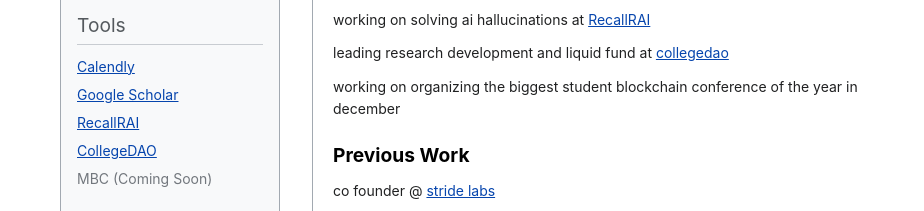
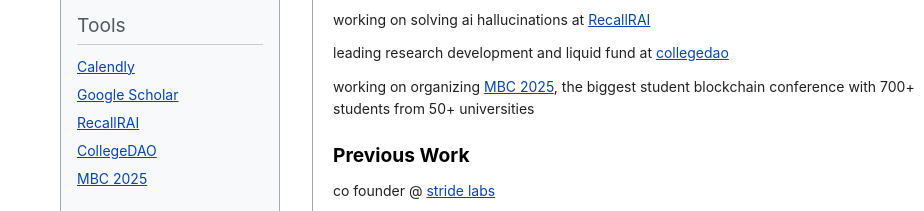
Before and after one commit to rishi1123d/rishi.wiki., a plain HTML site: page index.html in a window 1280 px wide. Shown: the part 292-503 px from the top of the page, 0-924 px from the left. Drawn offline with Linux system fonts and the light colour scheme.

Commit message:
new links

```diff
--- a/index.html
+++ b/index.html
@@ -43,7 +43,7 @@
                     <li><a href="https://scholar.google.com/citations?user=FZc7hOoAAAAJ&hl=en" target="_blank">Google Scholar</a></li>
                     <li><a href="https://recallrai.com/" target="_blank">RecallRAI</a></li>
                     <li><a href="https://collegedao.io/" target="_blank">CollegeDAO</a></li>
-                    <li><a href="#" class="disabled">MBC (Coming Soon)</a></li>
+                    <li><a href="https://www.midwestblockchain.org/" target="_blank">MBC 2025</a></li>
                 </ul>
             </div>
 
@@ -96,7 +96,7 @@
                     <p>building & shipping cool stuff</p>
                     <p>working on solving ai hallucinations at <a href="https://recallrai.com/" target="_blank">RecallRAI</a></p>
                     <p>leading research development and liquid fund at <a href="https://collegedao.io/">collegedao</a></p>
-                    <p>working on organizing the biggest student blockchain conference of the year in december</p>
+                    <p>working on organizing <a href="https://www.midwestblockchain.org/" target="_blank">MBC 2025</a>, the biggest student blockchain conference with 700+ students from 50+ universities</p>
                 </section>
 
                 <section id="previous">
--- a/script.js
+++ b/script.js
@@ -132,7 +132,7 @@ function changeLanguage(langCode) {
     currentParagraphs[0].textContent = translation.building;
     currentParagraphs[1].innerHTML = `${translation.ai_work} <a href="https://recallrai.com/" target="_blank">RecallRAI</a>`;
     currentParagraphs[2].innerHTML = `${translation.college_dao} <a href="https://collegedao.io/" target="_blank">collegedao</a>`;
-    currentParagraphs[3].textContent = translation.conference;
+    currentParagraphs[3].innerHTML = `${translation.conference} <a href="https://www.midwestblockchain.org/" target="_blank">midwestblockchain.org</a>`;
 
     // Update previous work section
     const previousWork = document.querySelector('#previous');
@@ -170,7 +170,7 @@ const translations = {
         'building': 'building & shipping cool stuff',
         'ai_work': 'working on solving ai hallucinations at',
         'college_dao': 'leading research development and liquid fund at',
-        'conference': 'working on organizing the biggest student blockchain conference of the year in december',
+        'conference': 'working on organizing MBC 2025, the biggest student blockchain conference with 700+ students from 50+ universities',
         'previous_work': 'Previous Work',
         'stride_founder': 'co founder @',
         'stride_desc1': 'made custom orthothic insoles in one click instead of taking up to 4 hours per insole design',
@@ -206,7 +206,7 @@ const translations = {
         'building': 'construyendo y lanzando cosas increíbles',
         'ai_work': 'trabajando en resolver alucinaciones de IA en RecallRAI',
         'college_dao': 'dirigiendo el desarrollo de investigación y fondo líquido en collegedao',
-        'conference': 'organizando la conferencia de blockchain estudiantil más grande del año en diciembre',
+        'conference': 'organizando MBC 2025, la conferencia de blockchain estudiantil más grande con 700+ estudiantes de 50+ universidades',
         'previous_work': 'Trabajo Anterior',
         'stride_founder': 'cofundador @ stride labs',
         'stride_desc1': 'creación de plantillas ortopédicas personalizadas con un clic en lugar de tomar hasta 4 horas por diseño',
@@ -239,7 +239,7 @@ const translations = {
         'building': 'construction et lancement de projets cool',
         'ai_work': 'travaille sur la résolution des hallucinations d\'IA chez RecallRAI',
         'college_dao': 'direction du développement de la recherche et du fonds liquide chez collegedao',
-        'conference': 'organisation de la plus grande conférence étudiante sur la blockchain de l\'année en décembre',
+        'conference': 'organisation de MBC 2025, la plus grande conférence étudiante sur la blockchain avec 700+ étudiants de 50+ universités',
         'previous_work': 'Expérience Précédente',
         'stride_founder': 'co-fondateur @ stride labs',
         'stride_desc1': 'création de semelles orthopédiques personnalisées en un clic au lieu de prendre jusqu\'à 4 heures par conception',
@@ -272,7 +272,7 @@ const translations = {
         'building': 'baue und liefere coole Sachen',
         'ai_work': 'arbeite an der Lösung von KI-Halluzinationen bei RecallRAI',
         'college_dao': 'leite Forschungsentwicklung und Liquid Fund bei collegedao',
-        'conference': 'organisiere die größte studentische Blockchain-Konferenz des Jahres im Dezember',
+        'conference': 'organisiere MBC 2025, die größte studentische Blockchain-Konferenz mit 700+ Studenten aus 50+ Universitäten',
         'previous_work': 'Frühere Arbeit',
         'stride_founder': 'Mitgründer @ stride labs',
         'stride_desc1': 'Erstellung maßgeschneiderter orthopädischer Einlagen mit einem Klick statt bis zu 4 Stunden pro Design',
@@ -305,7 +305,7 @@ const translations = {
         'building': 'कूल चीजें बना और लॉन्च कर रहा हूं',
         'ai_work': 'RecallRAI में AI हैलुसिनेशन्स को सुलझाने पर काम कर रहा हूं',
         'college_dao': 'collegedao में रिसर्च डेवलपमेंट और लिक्विड फंड का नेतृत्व कर रहा हूं',
-        'conference': 'दिसंबर में साल की सबसे बड़ी स्टूडेंट ब्लॉकचेन कॉन्फ्रेंस का आयोजन कर रहा हूं',
+        'conference': 'MBC 2025 का आयोजन कर रहा हूं, 50+ विश्वविद्यालयों के 700+ छात्रों के साथ साल की सबसे बड़ी छात्र ब्लॉकचेन कॉन्फ्रेंस',
         'previous_work': 'पिछला काम',
         'stride_founder': 'सह-संस्थापक @ stride labs',
         'stride_desc1': 'कस्टम ऑर्थोटिक इनसोल को एक क्लिक में बनाना जो पहले 4 घंटे तक लेता था',
@@ -338,7 +338,7 @@ const translations = {
         'building': '构建和发布很酷的东西',
         'ai_work': '在 RecallRAI 解决 AI 幻觉问题',
         'college_dao': '在 collegedao 领导研究开发和流动基金',
-        'conference': '组织今年十二月最大的学生区块链会议',
+        'conference': '正在组织 MBC 2025，这是最大的学生区块链会议，有来自 50 多所大学的 700 多名学生',
         'previous_work': '以往工作',
         'stride_founder': '联合创始人 @ stride labs',
         'stride_desc1': '一键制作定制矫形鞋垫，而不是每个设计需要4小时',
@@ -371,7 +371,7 @@ const translations = {
         'building': '構建和發布很酷的東西',
         'ai_work': '在 RecallRAI 解決 AI 幻覺問題',
         'college_dao': '在 collegedao 領導研究開發和流動基金',
-        'conference': '組織今年十二月最大的學生區塊鏈會議',
+        'conference': '正在組織 MBC 2025，這是最大的學生區塊鏈會議，有來自 50 多所大學的 700 多名學生',
         'previous_work': '以往工作',
         'stride_founder': '聯合創始人 @ stride labs',
         'stride_desc1': '一鍵製作定制矯正鞋墊，而不是每個設計需要4小時',
@@ -404,7 +404,7 @@ const translations = {
         'building': 'بناء وإطلاق أشياء رائعة',
         'ai_work': 'العمل على حل هلوسات الذكاء الاصطناعي في RecallRAI',
         'college_dao': 'قيادة تطوير البحث والصندوق السائل في collegedao',
-        'conference': 'تنظيم أكبر مؤتمر طلابي للبلوكتشين هذا العام في ديسمبر',
+        'conference': 'تنظيم MBC 2025، أكبر مؤتمر طلابي للبلوكتشين مع أكثر من 700 طالب من أكثر من 50 جامعة',
         'previous_work': 'العمل السابق',
         'stride_founder': 'المؤسس المشارك @ stride labs',
         'stride_desc1': 'صنع نعال تقويمية مخصصة بنقرة واحدة بدلاً من استغراق ما يصل إلى 4 ساعات لكل تصميم',
@@ -437,7 +437,7 @@ const translations = {
         'building': '멋진 것들을 만들고 배포합니다',
         'ai_work': 'RecallRAI에서 AI 환각 현상을 해결하는 작업 중',
         'college_dao': 'collegedao에서 연구 개발과 유동 자금을 이끌고 있습니다',
-        'conference': '12월에 올해 최대의 학생 블록체인 컨퍼런스를 조직 중',
+        'conference': '50개 이상의 대학에서 700명 이상의 학생이 참가하는 최대 학생 블록체인 컨퍼런스인 MBC 2025를 조직 중',
         'previous_work': '이전 작업',
         'stride_founder': '공동 창립자 @ stride labs',
         'stride_desc1': '한 번의 클릭으로 맞춤형 정형 깔창을 제작 (이전에는 디자인당 최대 4시간 소요)',
@@ -470,7 +470,7 @@ const translations = {
         'building': 'クールなものを構築・リリースしています',
         'ai_work': 'RecallRAIでAIの幻覚問題の解決に取り組んでいます',
         'college_dao': 'collegedaoで研究開発と流動資金をリードしています',
-        'conference': '12月に今年最大の学生ブロックチェーンカンファレンスを主催しています',
+        'conference': '50以上の大学から700人以上の学生が参加する最大の学生ブロックチェーンカンファレンスであるMBC 2025を主催しています',
         'previous_work': '以前の仕事',
         'stride_founder': '共同創業者 @ stride labs',
         'stride_desc1': 'カスタム矯正インソールを1クリックで作成（以前はデザインごとに最大4時間かかっていました）',
```
